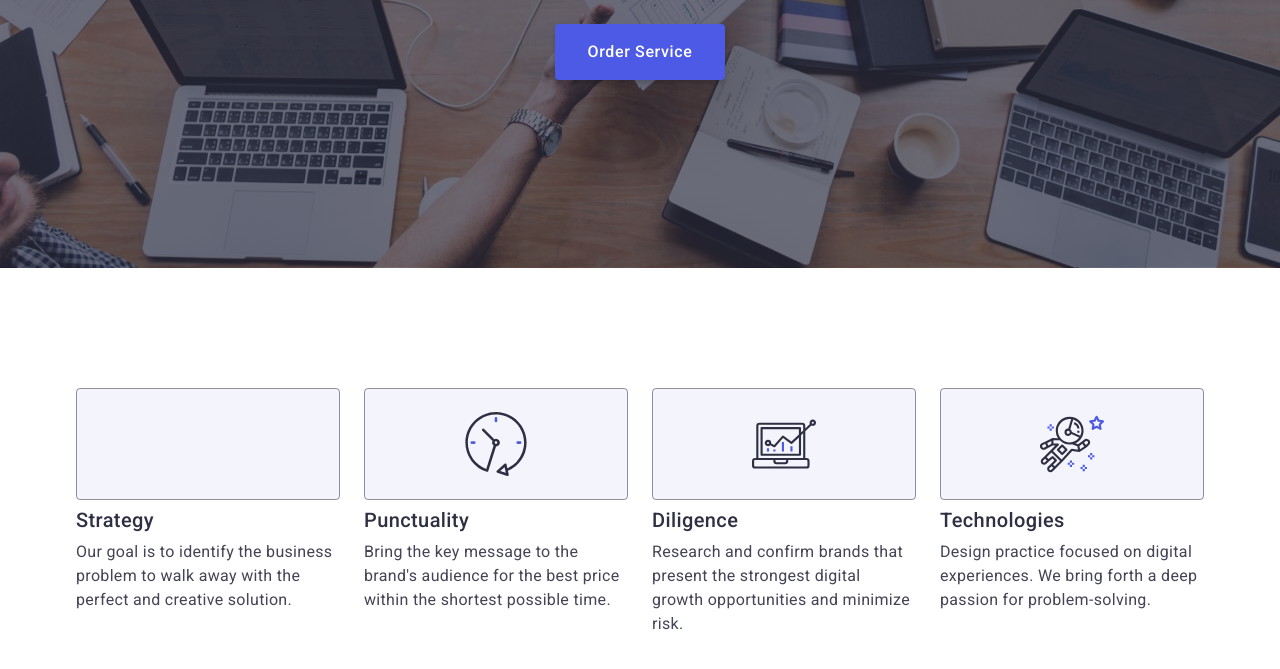
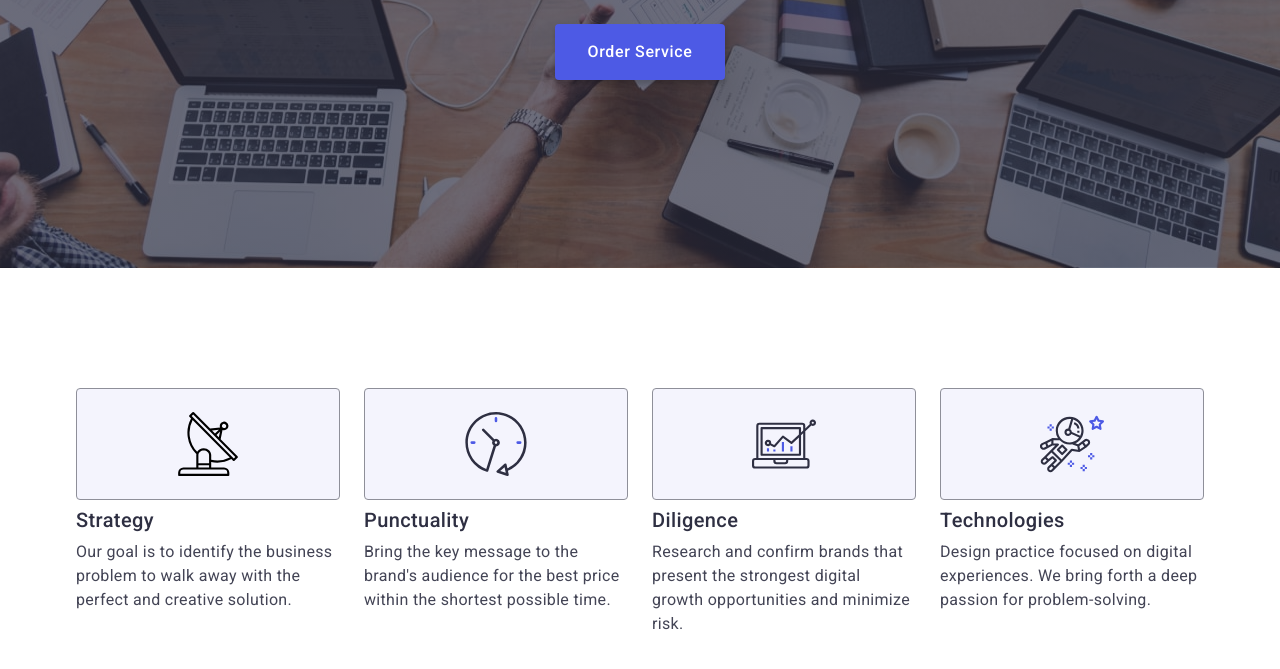
Before and after one commit to Zavertilo/goit-markup-hw-04, a plain HTML site: page index.html in a window 1280 px wide. Shown: the part 405-1074 px from the top of the page. Drawn offline with nearby package versions, Linux system fonts and the light colour scheme.

Commit message:
update index html

```diff
--- a/index.html
+++ b/index.html
@@ -72,7 +72,7 @@
                   height="64"
                   aria-label="antenna"
                 >
-                  <use href="./images/icons.svg#vector"></use>
+                  <use href="./images/icons.svg#icon-vector"></use>
                 </svg>
               </div>
               <h3 class="benefit">Strategy</h3>
```
